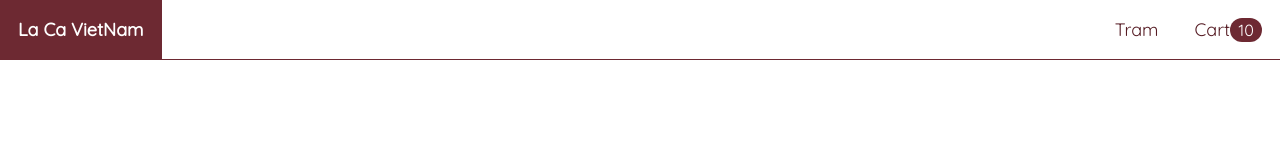
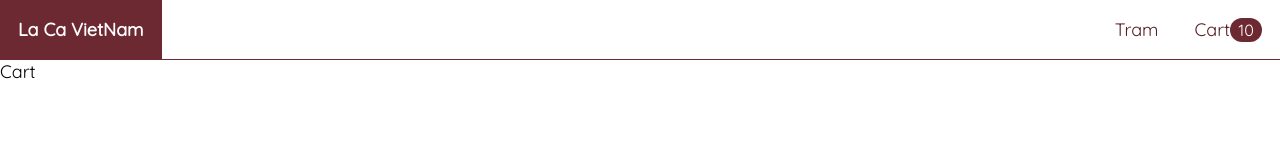
Before and after one commit to taccumei/lacavietnam-react-js, a React (Create React App) app in the folder frontend/: page /cart in a window 1280 px wide. Shown: the top 160 px of the page. Built offline with nearby package versions, Linux system fonts and the light colour scheme.

Commit message:
Create CartPage componet and add to route

```diff
--- a/frontend/src/AppRoutes.js
+++ b/frontend/src/AppRoutes.js
@@ -2,6 +2,7 @@
 import HomePage from './pages/Home/HomePage'
 import { Route, Routes } from 'react-router-dom'
 import FoodPage from './components/FoodPage/FoodPage'
+import CartPage from './components/CartPage/CartPage'
 
 export default function AppRoutes() {
   return (
@@ -10,7 +11,8 @@
         <Route path="/" element={<HomePage />}/>
         <Route path="/search/:searchTerm" element={<HomePage />}/>
         <Route path="/tag/:tag" element={<HomePage />}/>
-        <Route path="/food/:id" element={<FoodPage />}/>
+        <Route path="/food/:id" element={<FoodPage />} />
+        <Route path="/cart" element={<CartPage/>}/>
       </Routes>
     </div>
   )
--- /dev/null
+++ b/frontend/src/components/CartPage/CartPage.js
@@ -0,0 +1,9 @@
+import React from 'react'
+
+export default function CartPage() {
+  return (
+    <div>
+      Cart
+    </div>
+  )
+}
```
Also changed, not shown: frontend/src/components/CartPage/cartpage.module.css (added).
